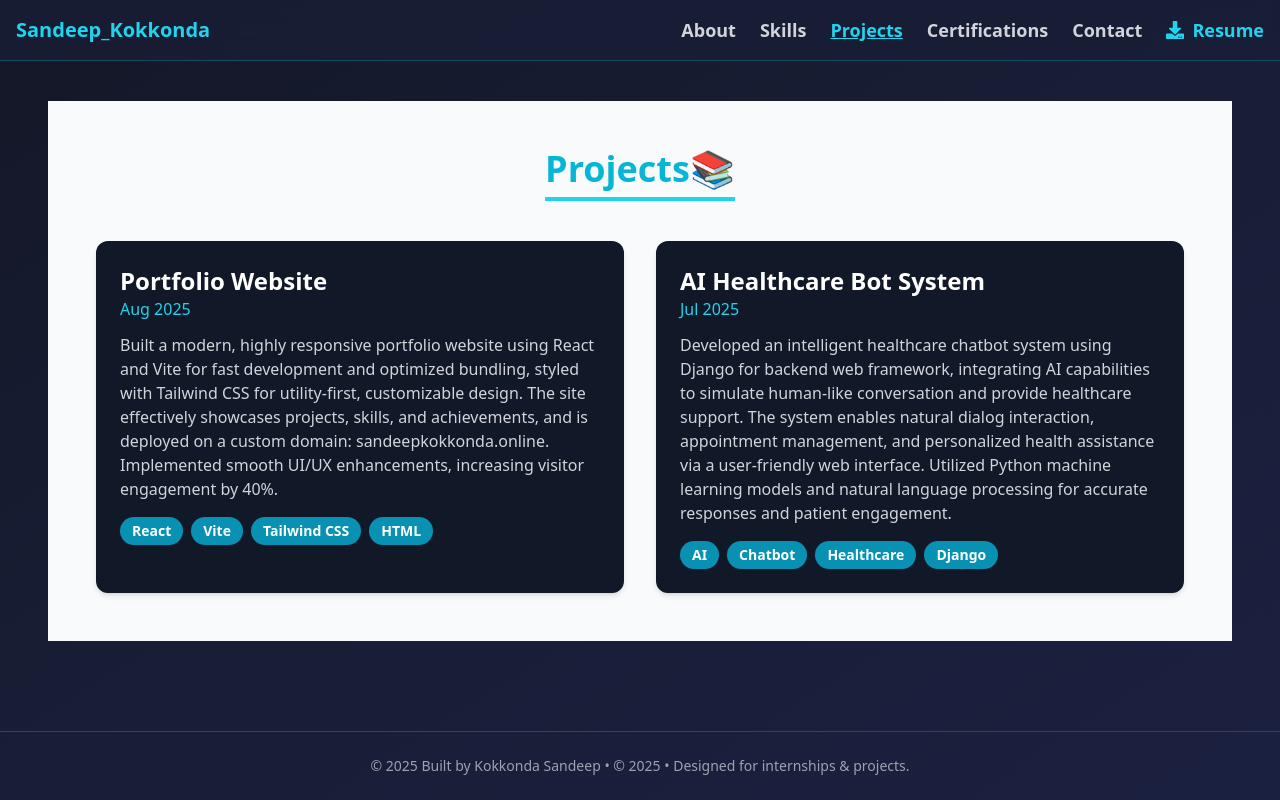
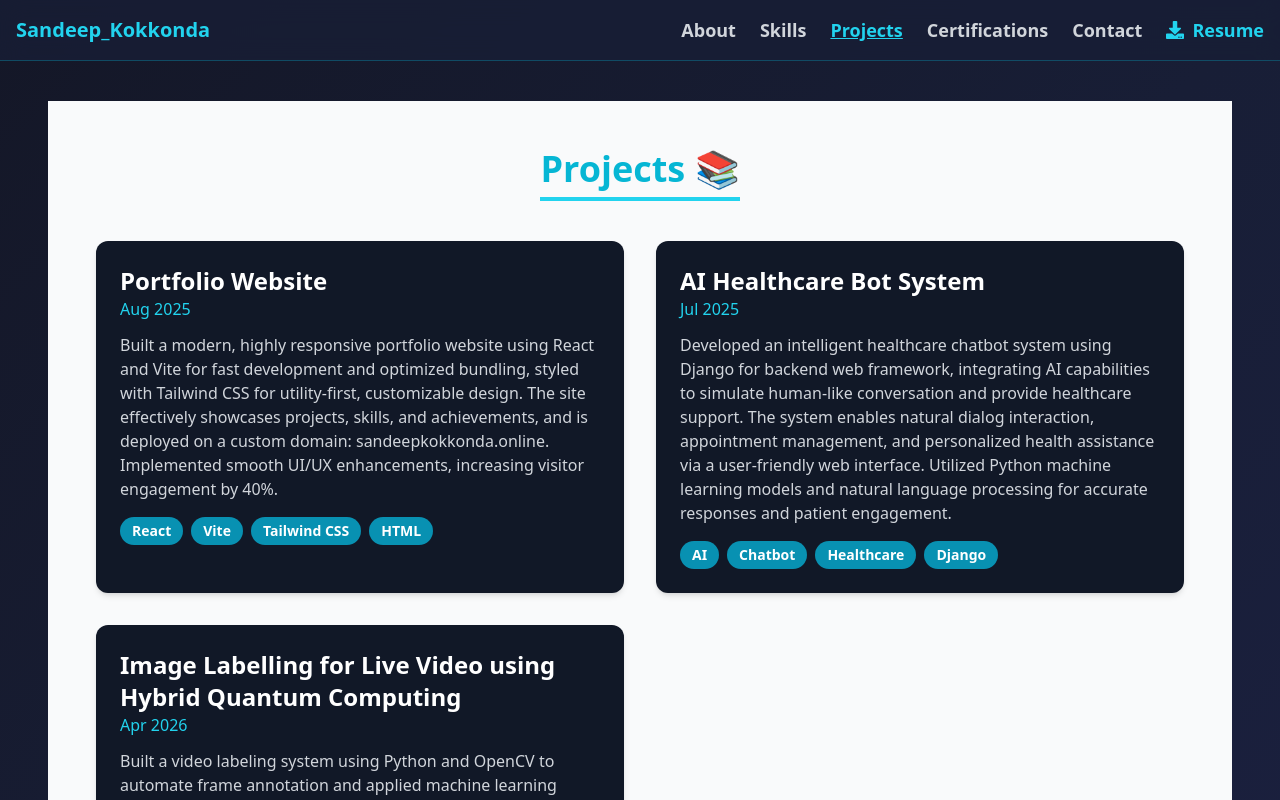
Before and after one commit to Sandeep0806/my_portfolio, a React (Vite) app: page / in a window 1280 px wide. Both pictures are taken after a click on the button "Projects". Shown: the top 800 px of the page. Built offline with nearby package versions, Linux system fonts and the light colour scheme.

Commit message:
Refactor Projects component for improved readability

```diff
--- a/src/components/Projects.jsx
+++ b/src/components/Projects.jsx
@@ -5,7 +5,7 @@ export default function Projects() {
       date: "Aug 2025",
       description:
         "Built a modern, highly responsive portfolio website using React and Vite for fast development and optimized bundling, styled with Tailwind CSS for utility-first, customizable design. The site effectively showcases projects, skills, and achievements, and is deployed on a custom domain: sandeepkokkonda.online. Implemented smooth UI/UX enhancements, increasing visitor engagement by 40%.",
-  tags: ["React", "Vite", "Tailwind CSS","HTML"],
+      tags: ["React", "Vite", "Tailwind CSS", "HTML"],
     },
 
     {
@@ -16,6 +16,20 @@ export default function Projects() {
       tags: ["AI", "Chatbot", "Healthcare", "Django"],
     },
 
+    {
+      name: "Image Labelling for Live Video using Hybrid Quantum Computing",
+      date: "Apr 2026",
+      description:
+        "Built a video labeling system using Python and OpenCV to automate frame annotation and applied machine learning techniques for object and activity labeling in video datasets. Designed a structured workflow for managing labeled video data, ensuring efficient dataset organization and processing. Utilized Git and GitHub for version control, collaboration, and project deployment.",
+      tags: [
+        "Python",
+        "OpenCV",
+        "Machine Learning",
+        "Quantum Computing",
+        "Git",
+        "GitHub",
+      ],
+    },
   ];
 
   return (
@@ -23,7 +37,7 @@ export default function Projects() {
       <div className="max-w-6xl mx-auto">
         {/* Title */}
         <h2 className="text-3xl sm:text-4xl font-extrabold text-cyan-500 mb-10 text-center border-b-4 border-cyan-400 pb-2 w-fit mx-auto">
-          Projects📚
+          Projects 📚
         </h2>
 
         {/* Grid Layout for Projects */}
@@ -31,20 +45,26 @@ export default function Projects() {
           {projects.map(({ name, date, description, tags }) => (
             <div
               key={name}
-              className="bg-[#111827] rounded-xl p-6 shadow-md hover:shadow-cyan-500/50
-                         transition-transform transform hover:scale-105 duration-300"
+              className="bg-[#111827] rounded-xl p-6 shadow-md hover:shadow-cyan-500/50 transition-transform transform hover:scale-105 duration-300"
             >
-              <h3 className="text-xl sm:text-2xl font-semibold text-white">{name}</h3>
-              <p className="text-cyan-400 font-medium mb-3 text-sm sm:text-base">{date}</p>
-              <p className="text-gray-300 text-sm sm:text-base leading-relaxed">{description}</p>
+              <h3 className="text-xl sm:text-2xl font-semibold text-white">
+                {name}
+              </h3>
+
+              <p className="text-cyan-400 font-medium mb-3 text-sm sm:text-base">
+                {date}
+              </p>
+
+              <p className="text-gray-300 text-sm sm:text-base leading-relaxed">
+                {description}
+              </p>
 
               {/* Tags */}
               <div className="mt-4 flex flex-wrap gap-2">
                 {tags.map((tag) => (
                   <span
                     key={tag}
-                    className="bg-cyan-600 text-white px-3 py-1 rounded-full
-                               text-xs sm:text-sm font-semibold"
+                    className="bg-cyan-600 text-white px-3 py-1 rounded-full text-xs sm:text-sm font-semibold"
                   >
                     {tag}
                   </span>
```
Lines whose indentation alone changed are shown as unchanged.
